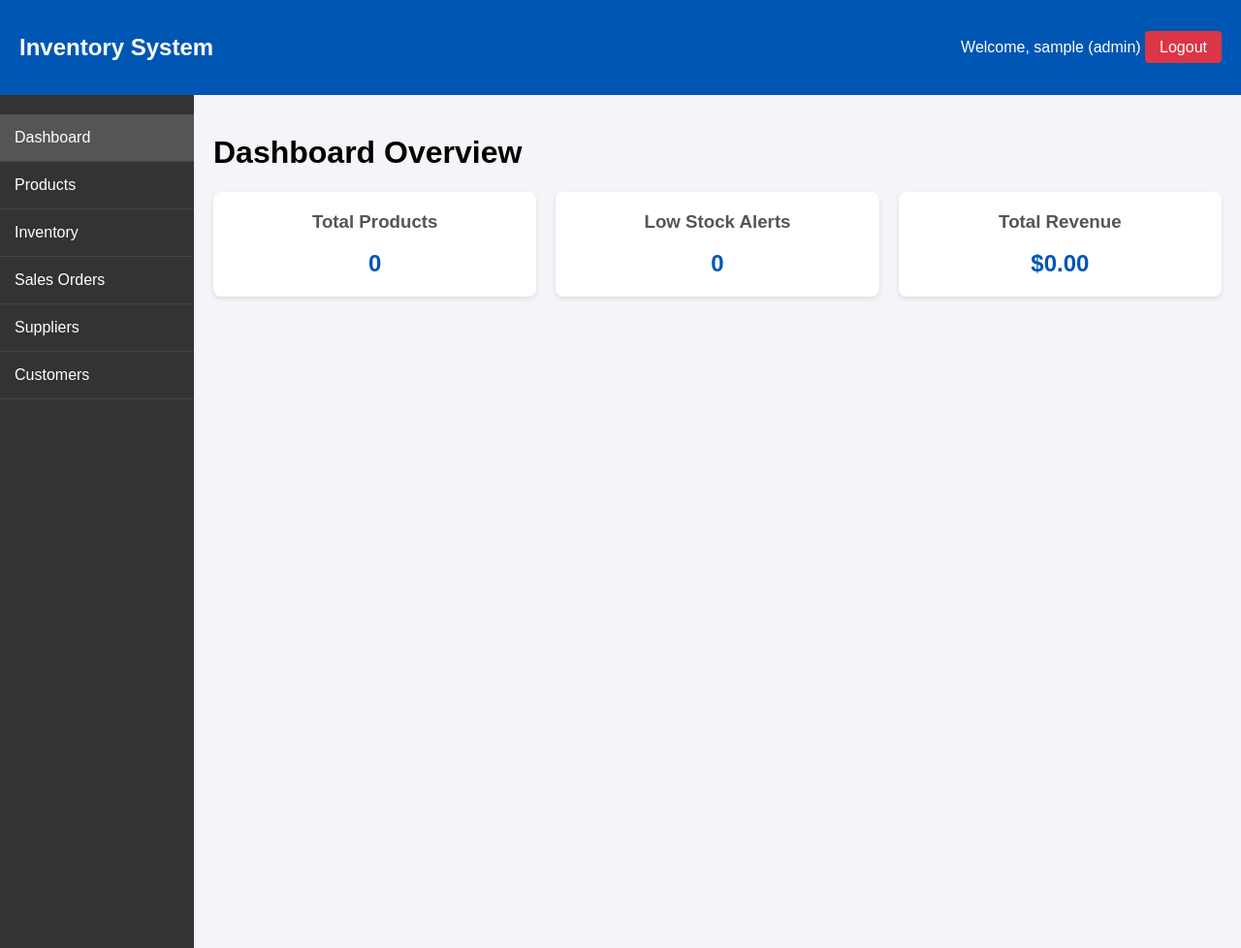
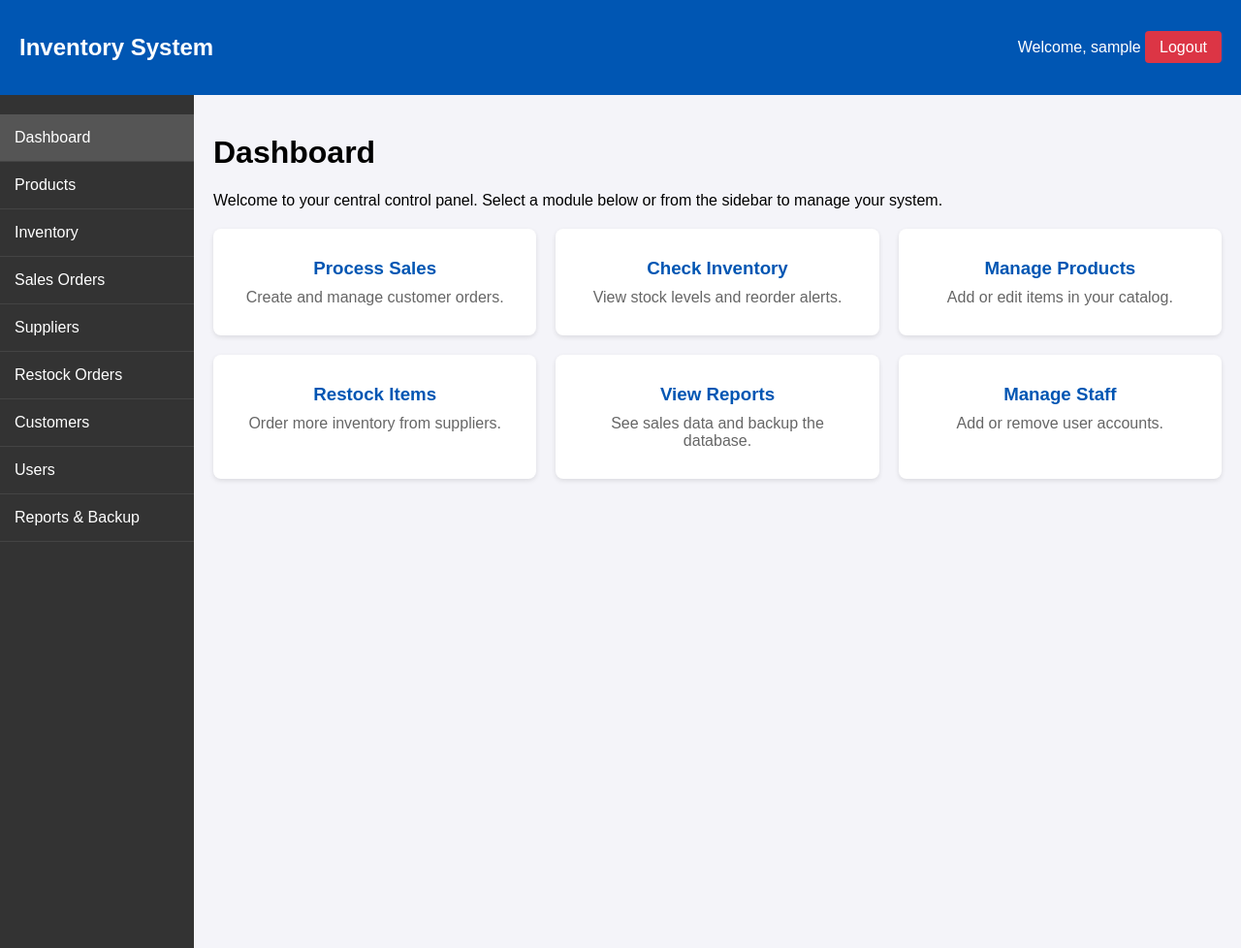
Before and after one commit to bahzad-elly/Inventory-system, a PHP site: page /dashboard.php in a window 1280 px wide. Shown: the whole page at 97% size. Run offline with PHP 8.4, Linux system fonts and the light colour scheme; the visitor is signed in with stand-in values (Sample User, id 1); data that the repository does not hold is empty.

Commit message:
complete back-end system

```diff
--- a/dashboard.php
+++ b/dashboard.php
@@ -4,20 +4,6 @@ session_start();
 if (!isset($_SESSION['user_id'])) {
     header("Location: index.php");
     exit;
-}
-
-require_once 'db_connect.php';
-
-$stmt_products = $pdo->query("SELECT COUNT(*) FROM Product");
-$total_products = $stmt_products->fetchColumn();
-
-$stmt_low_stock = $pdo->query("SELECT COUNT(*) FROM Inventory WHERE QuantityInStock <= ReorderLevel");
-$low_stock_alerts = $stmt_low_stock->fetchColumn();
-
-$stmt_revenue = $pdo->query("SELECT SUM(TotalAmount) FROM SalesOrder");
-$total_revenue = $stmt_revenue->fetchColumn();
-if (!$total_revenue) {
-    $total_revenue = 0;
 }
 ?>
 
@@ -36,11 +22,11 @@ if (!$total_revenue) {
         .sidebar a { display: block; color: white; padding: 15px; text-decoration: none; border-bottom: 1px solid #444; }
         .sidebar a:hover { background: #555; }
         .main-content { margin-left: 200px; padding: 20px; }
-        .cards { display: flex; gap: 20px; }
-        .card { background: white; padding: 20px; border-radius: 8px; box-shadow: 0 2px 5px rgba(0,0,0,0.1); flex: 1; text-align: center; }
-        .card h3 { margin-top: 0; color: #555; }
-        .card p { font-size: 24px; font-weight: bold; margin: 0; color: #0056b3; }
-        .card.alert p { color: #dc3545; }
+        .dashboard-grid { display: grid; grid-template-columns: repeat(auto-fit, minmax(250px, 1fr)); gap: 20px; margin-top: 20px; }
+        .dashboard-card { background: white; padding: 30px; border-radius: 8px; box-shadow: 0 2px 5px rgba(0,0,0,0.1); text-align: center; text-decoration: none; color: #333; transition: transform 0.2s; }
+        .dashboard-card:hover { transform: translateY(-5px); box-shadow: 0 4px 10px rgba(0,0,0,0.2); }
+        .dashboard-card h3 { margin: 0 0 10px 0; color: #0056b3; }
+        .dashboard-card p { margin: 0; color: #666; }
     </style>
 </head>
 <body>
@@ -50,7 +36,7 @@ if (!$total_revenue) {
         <h2>Inventory System</h2>
     </div>
     <div>
-        <span>Welcome, <?php echo htmlspecialchars($_SESSION['username']); ?> (<?php echo htmlspecialchars($_SESSION['role']); ?>)</span>
+        <span>Welcome, <?php echo htmlspecialchars($_SESSION['username']); ?></span>
         <a href="logout.php">Logout</a>
     </div>
 </header>
@@ -61,25 +47,41 @@ if (!$total_revenue) {
     <a href="inventory.php">Inventory</a>
     <a href="sales_orders.php">Sales Orders</a>
     <a href="suppliers.php">Suppliers</a>
+    <a href="supplier_orders.php">Restock Orders</a>
     <a href="customers.php">Customers</a>
+    <a href="users.php">Users</a>
+    <a href="reports.php">Reports & Backup</a>
 </div>
 
 <div class="main-content">
-    <h1>Dashboard Overview</h1>
+    <h1>Dashboard</h1>
+    <p>Welcome to your central control panel. Select a module below or from the sidebar to manage your system.</p>
 
-    <div class="cards">
-        <div class="card">
-            <h3>Total Products</h3>
-            <p><?php echo htmlspecialchars($total_products); ?></p>
-        </div>
-        <div class="card <?php echo ($low_stock_alerts > 0) ? 'alert' : ''; ?>">
-            <h3>Low Stock Alerts</h3>
-            <p><?php echo htmlspecialchars($low_stock_alerts); ?></p>
-        </div>
-        <div class="card">
-            <h3>Total Revenue</h3>
-            <p>$<?php echo htmlspecialchars(number_format($total_revenue, 2)); ?></p>
-        </div>
+    <div class="dashboard-grid">
+        <a href="sales_orders.php" class="dashboard-card">
+            <h3>Process Sales</h3>
+            <p>Create and manage customer orders.</p>
+        </a>
+        <a href="inventory.php" class="dashboard-card">
+            <h3>Check Inventory</h3>
+            <p>View stock levels and reorder alerts.</p>
+        </a>
+        <a href="products.php" class="dashboard-card">
+            <h3>Manage Products</h3>
+            <p>Add or edit items in your catalog.</p>
+        </a>
+        <a href="supplier_orders.php" class="dashboard-card">
+            <h3>Restock Items</h3>
+            <p>Order more inventory from suppliers.</p>
+        </a>
+        <a href="reports.php" class="dashboard-card">
+            <h3>View Reports</h3>
+            <p>See sales data and backup the database.</p>
+        </a>
+        <a href="users.php" class="dashboard-card">
+            <h3>Manage Staff</h3>
+            <p>Add or remove user accounts.</p>
+        </a>
     </div>
 </div>
 
--- a/db_connect.php
+++ b/db_connect.php
@@ -1,20 +1,14 @@
 <?php
-// db_connect.php
 $host = 'localhost';
-$dbname = 'InventorySystem'; // Change this to your actual database name
-$username = 'root'; // Default XAMPP/WAMP username
-$password = ''; // Default XAMPP/WAMP password is usually empty
+$dbname = 'inventory_system';
+$username = 'root';
+$password = '';
 
 try {
-    // Create a new PDO instance
-    $pdo = new PDO("mysql:host=$host;dbname=$dbname;charset=utf8mb4", $username, $password);
-
-    // Set PDO error mode to exception
+    $pdo = new PDO("mysql:host=$host;dbname=$dbname;charset=utf8", $username, $password);
     $pdo->setAttribute(PDO::ATTR_ERRMODE, PDO::ERRMODE_EXCEPTION);
-    // Set default fetch mode to associative array
     $pdo->setAttribute(PDO::ATTR_DEFAULT_FETCH_MODE, PDO::FETCH_ASSOC);
-
-} catch(PDOException $e) {
+} catch (PDOException $e) {
     die("Database connection failed: " . $e->getMessage());
 }
 ?>
```
Also changed, not shown: index.php (+16 -23 lines).
